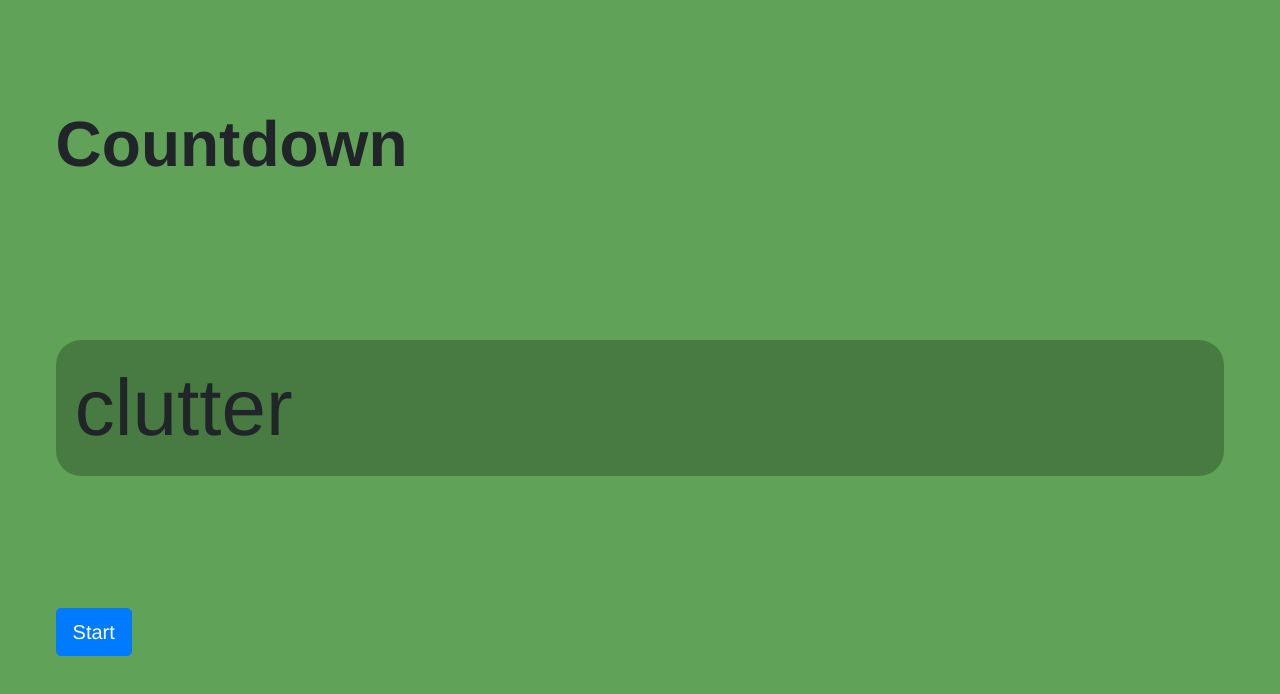
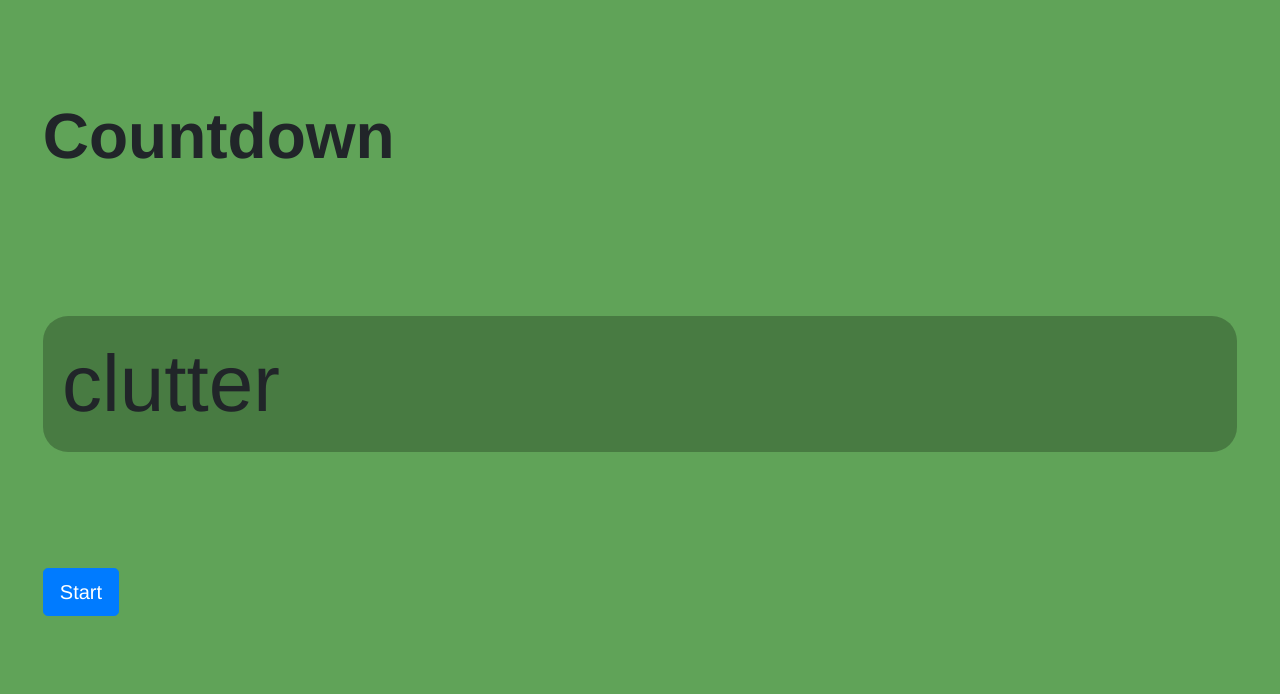
Before and after one commit to this-oliver/clutter, a Vue app: page /#/ in a window 1280 px wide. Shown: the top 694 px of the page. Built offline with nearby package versions, Linux system fonts and the light colour scheme.

Commit message:
fixes styling that was causing overflow at the bottom of screen when playing game

```diff
--- a/src/components/Clutter.vue
+++ b/src/components/Clutter.vue
@@ -298,7 +298,7 @@ export default {
 /* scoreboard */
 #scoreboard {
   margin-top: 10vh;
-  padding: 2vh 2vw;
+  padding: 1vh 1vw;
 }
 
 #timer {
@@ -315,7 +315,7 @@ export default {
 /* word */
 #word {
   margin-top: 10vh;
-  padding: 2vh 2vw;
+  padding: 1vh 1vw;
 
   font-size: 5em;
 }
@@ -330,7 +330,7 @@ export default {
 /* options */
 #buttons {
   margin-top: 10vh;
-  padding: 2vh 2vw;
+  padding: 1vh 1vw;
 }
 
 @media only screen and (max-width: 600px) {
```
